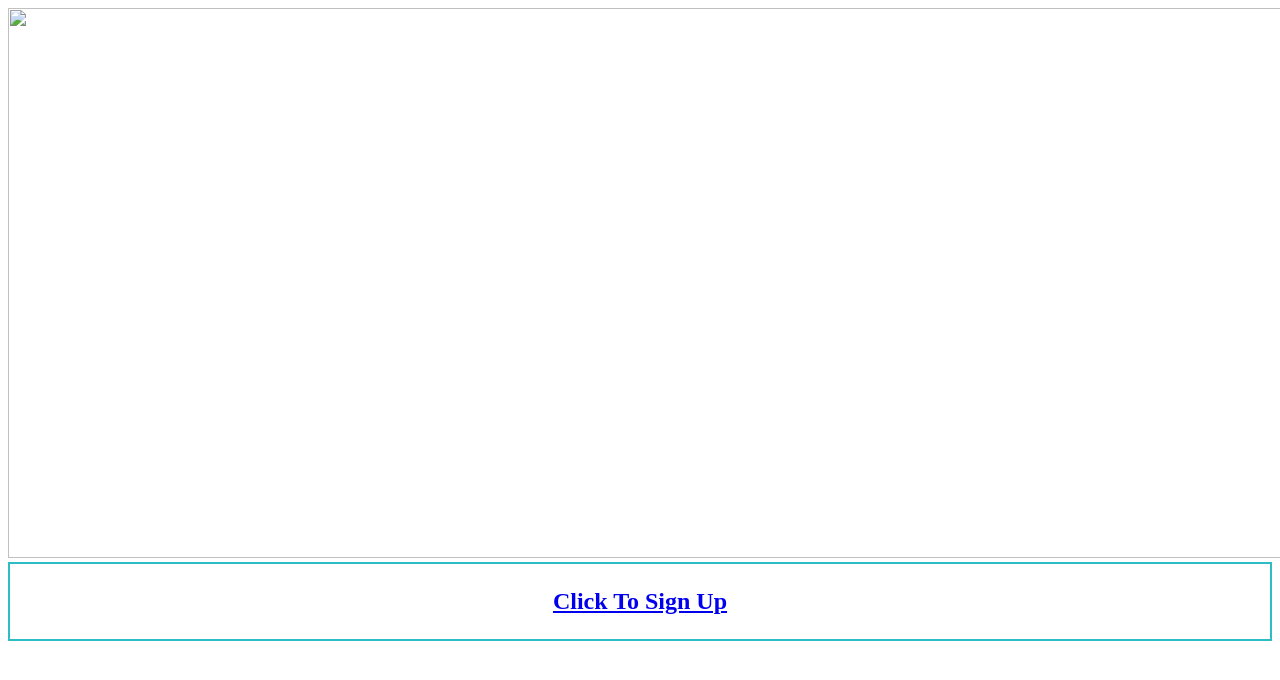
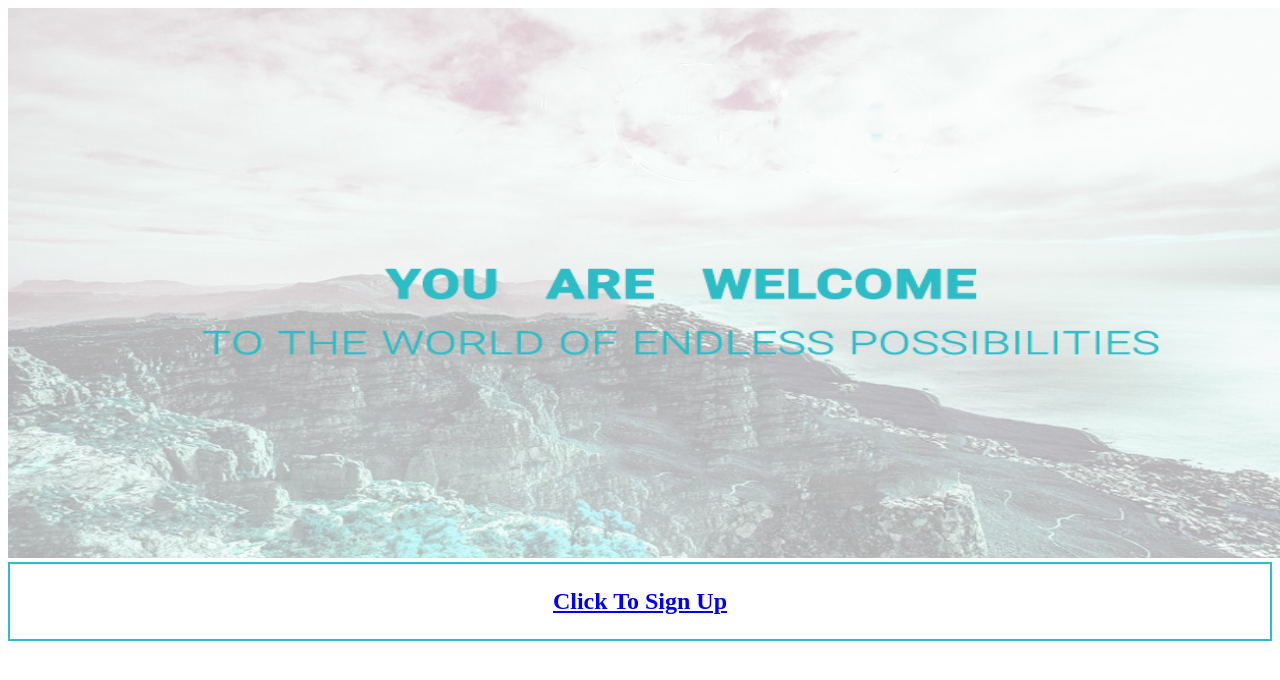
Before and after one commit to Oluwatosin123/my-first-web-page, a plain HTML site: page index.html in a window 1280 px wide. Shown: the top 680 px of the page. Drawn offline with Linux system fonts and the light colour scheme.

Commit message:
Update index.html

```diff
--- a/index.html
+++ b/index.html
@@ -4,7 +4,7 @@
 	<title>HOMEPAGE</title>
 </head>
 <body>
-<img src="./image/web1.jpg" height="550px" width="1345px">
+<img src="web1.jpg" height="550px" width="1345px">
 <div style="text-align:center;border:2px solid #2dbdc6" >
 <a href="signuppage.html"><h2><p> Click To Sign Up </p></h2></a>
 </div>
```
